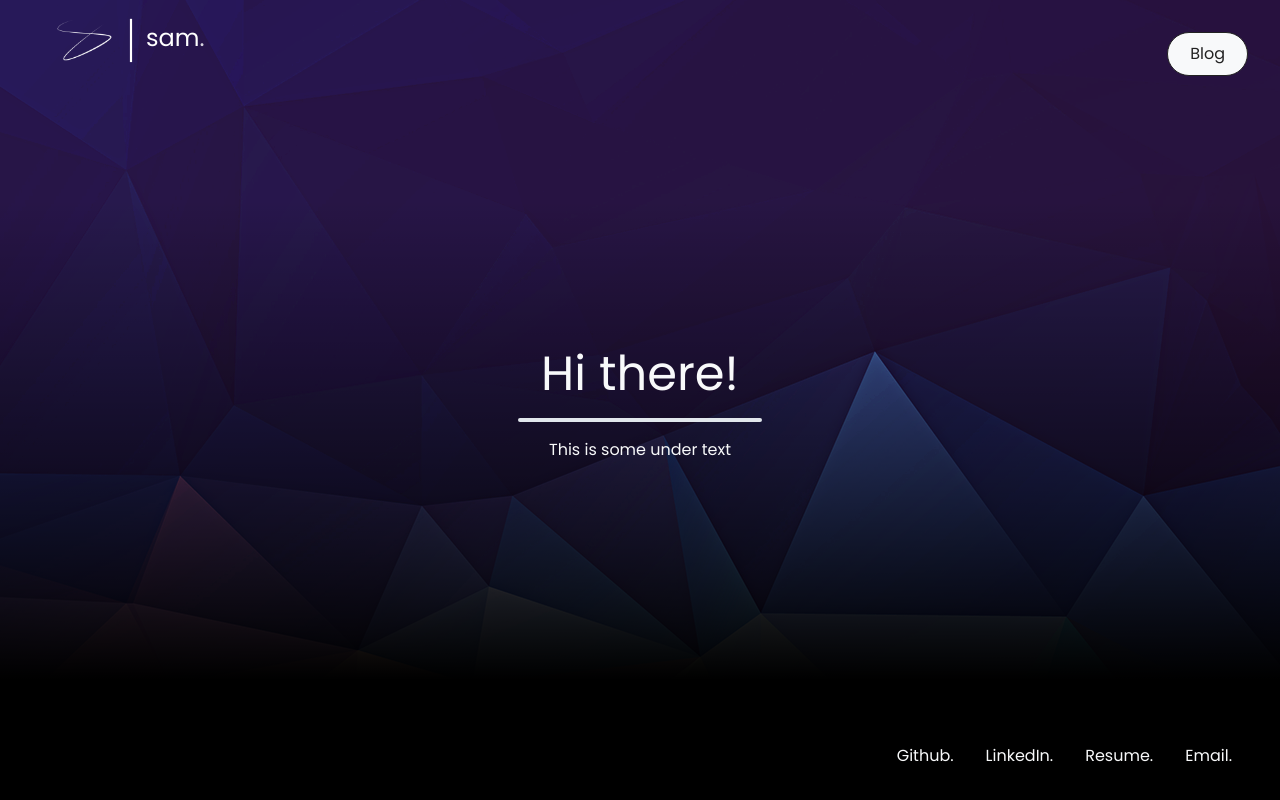
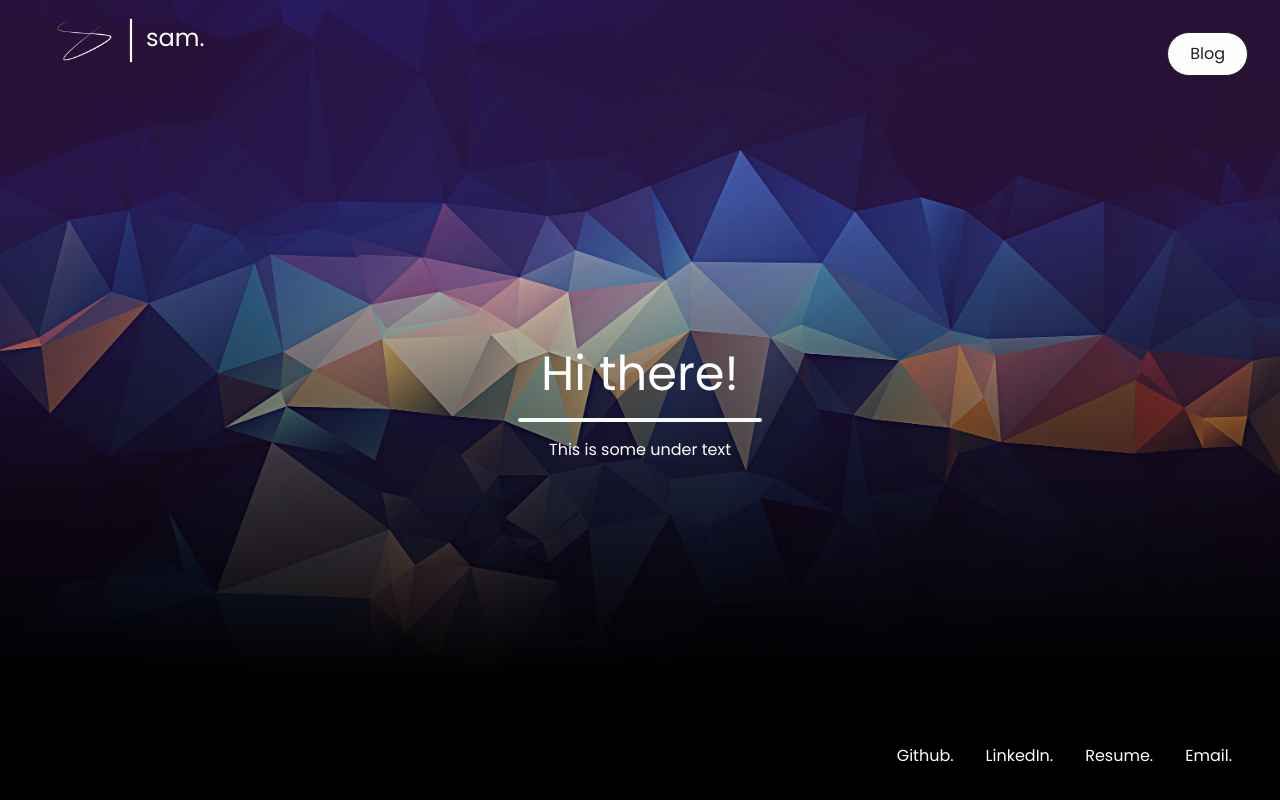
Before and after one commit to Optykan/Blog-v2, an Angular app in the folder client/: page /home in a window 1280 px wide. Built offline with nearby package versions, Linux system fonts and the light colour scheme.

Commit message:
more styles, parallax with mouse

```diff
--- a/client/src/app/components/button/button.component.scss
+++ b/client/src/app/components/button/button.component.scss
@@ -1,6 +1,11 @@
 @import '../../../assets/utils';
 
 .component-button{
+	background-color: palette(black, 100);
+	border: 1px solid palette(black, 900);
+	border-radius: 5px;
+	@include default-transition(background);
+
 	&.rounded{
 		border-radius: 5rem;
 	}
@@ -9,8 +14,13 @@
 		color: palette(black, 900);
 		padding: 0.5rem 1rem;
 		display: block;
+		@include default-transition(color);
 	}
-	background-color: palette(black, 100);
-	border: 1px solid palette(black, 900);
-	border-radius: 5px;
+	&:hover{
+		background-color: pallete(black, 900);
+		border: 1px solid palette(black, 100);
+		a{
+			color: palette(black, 900);
+		}
+	}
 }
--- a/client/src/app/components/logo/logo.component.scss
+++ b/client/src/app/components/logo/logo.component.scss
@@ -17,13 +17,7 @@
 	.logo-name{
 		&::after{
 			content: '.';
-				-webkit-animation: fadein 1s; /* Safari, Chrome and Opera > 12.1 */
-				-moz-animation: fadein 1s; /* Firefox < 16 */
-				-ms-animation: fadein 1s; /* Internet Explorer */
-				-o-animation: fadein 1s; /* Opera < 12.1 */
-				animation: fadein 1s;
-			  animation-iteration-count: infinite;
-			  animation-direction: alternate;
+				animation: fadein 1s ease-in-out infinite alternate;
 		}
 	}
 }
--- a/client/src/app/pages/blog/blog-header/blog-header.component.scss
+++ b/client/src/app/pages/blog/blog-header/blog-header.component.scss
@@ -10,8 +10,8 @@
 	.blog-separator{
 		@include black-separator;
 		width: 10rem;
-		margin-top: 0.5rem;
-		margin-bottom: 1rem;
+		margin-top: 0.25rem;
+		margin-bottom: 1.5rem;
 	}
 	.blog-header-content{
 		// margin-left: 6rem;
--- a/client/src/app/pages/blog/post-preview/post-preview.component.scss
+++ b/client/src/app/pages/blog/post-preview/post-preview.component.scss
@@ -2,6 +2,7 @@
 
 .post-preview{
 	// display:flex;
+	background: palette(black, 100);
 	.post-number{
 		color: palette(primary, 500);
 		margin-bottom: 0;
--- a/client/src/app/pages/home/home.component.html
+++ b/client/src/app/pages/home/home.component.html
@@ -1,4 +1,4 @@
-<section id="component-home" appParallax [ratio]="0.2">
+<section id="component-home" appParallax [ratio]="0.01">
 	<component-logo class="component-logo"></component-logo>
 	<component-button id="blog-button" link="/blog" text="Blog" [rounded]=1></component-button>
 	<home-hero-text></home-hero-text>
--- a/client/src/app/pages/home/home.component.scss
+++ b/client/src/app/pages/home/home.component.scss
@@ -2,8 +2,8 @@
 
 #component-home {
 	background-image: url('../../../assets/images/low-poly-texture-5.png');
-	background-size: cover cover;
-	background-position: center top;
+	background-size: cover;
+	background-position: left top;
 	height: 100vh;
 	position: relative;
 	@include gradient-dim();
--- a/client/src/app/parallax.directive.ts
+++ b/client/src/app/parallax.directive.ts
@@ -4,17 +4,21 @@ import { Directive, Input, ElementRef, HostListener } from '@angular/core';
   selector: '[appParallax]'
 })
 export class ParallaxDirective {
+  currentTop: number = 0;
+  currentLeft: number = 0;
 
   @Input('ratio') parallaxRatio : number = 1
-  initialTop : number = 0
 
   constructor(private eleRef : ElementRef) {
     //this.initialTop = this.eleRef.nativeElement.getBoundingClientRect().top
   }
 
-  @HostListener("window:scroll", ["$event"])
+  @HostListener("document:mousemove", ["$event"])
   onWindowScroll(event){
-  	let top = (this.initialTop - (window.scrollY * this.parallaxRatio));
-    this.eleRef.nativeElement.style.backgroundPosition = `center ${top}px`;
+  	let top = event.clientY * this.parallaxRatio;
+    let left = event.clientX * this.parallaxRatio;
+    this.currentTop = top;
+    this.currentLeft = left;
+    this.eleRef.nativeElement.style.backgroundPosition = `${left}px ${top}px`;
   }
 }
--- a/client/src/assets/_palette.scss
+++ b/client/src/assets/_palette.scss
@@ -7,8 +7,8 @@ $palette: (
 		500: #aebecd,
 		400: #ccd4db,
 		300: #d5dde5,
-		200: #e1e7ec,
-		100: #f8f9fa
+		200: #f8f9fa,
+		100: #fefefe
 	),
 	primary: (
 		900: #0e27ac,
--- a/client/src/assets/_utils.scss
+++ b/client/src/assets/_utils.scss
@@ -9,6 +9,10 @@
 	display: flex;
 	align-items: center;
 	justify-content: center;
+}
+
+@mixin default-transition($prop){
+	transition: $prop 1s ease;
 }
 
 @mixin dim($amount){
--- a/client/src/styles.scss
+++ b/client/src/styles.scss
@@ -7,22 +7,15 @@
 @import 'assets/bulma.css';
 
 body {
-	background: palette(black, 100);
+	background: palette(black, 200);
 }
 .loading-spinner{
 	position: fixed;
 	height: 100%;
 	width: 100%;
-	// @include flex-center;
 	.loading-image{
 		width: 10rem;
 		height: 10rem;
 	}
-	-webkit-animation: fadein 1s; /* Safari, Chrome and Opera > 12.1 */
-	-moz-animation: fadein 1s; /* Firefox < 16 */
-	-ms-animation: fadein 1s; /* Internet Explorer */
-	-o-animation: fadein 1s; /* Opera < 12.1 */
-	animation: fadein 1s;
-  animation-iteration-count: infinite;
-  animation-direction: alternate;
+	animation: fadein 1s ease-in-out infinite alternate;
 }
```
Also changed, not shown: 1 other file (tests, documents, lock files or other folders).
